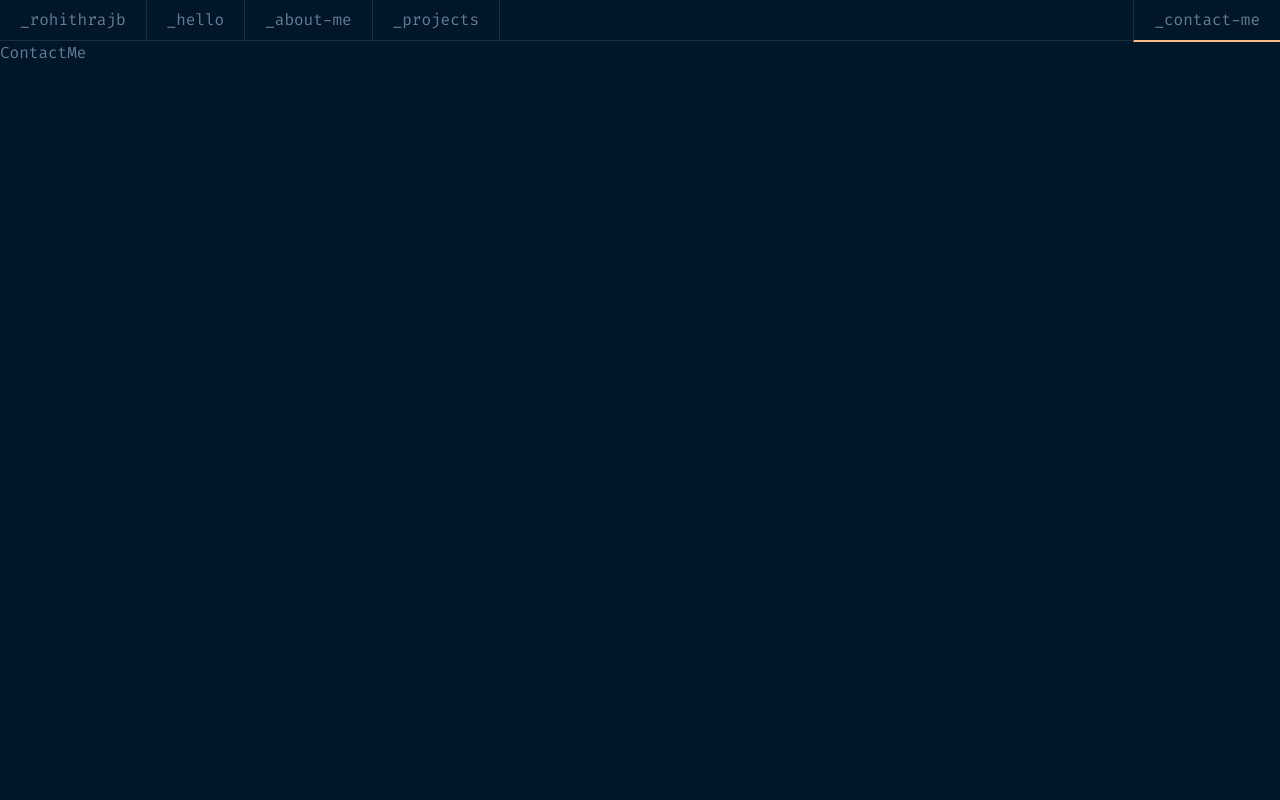
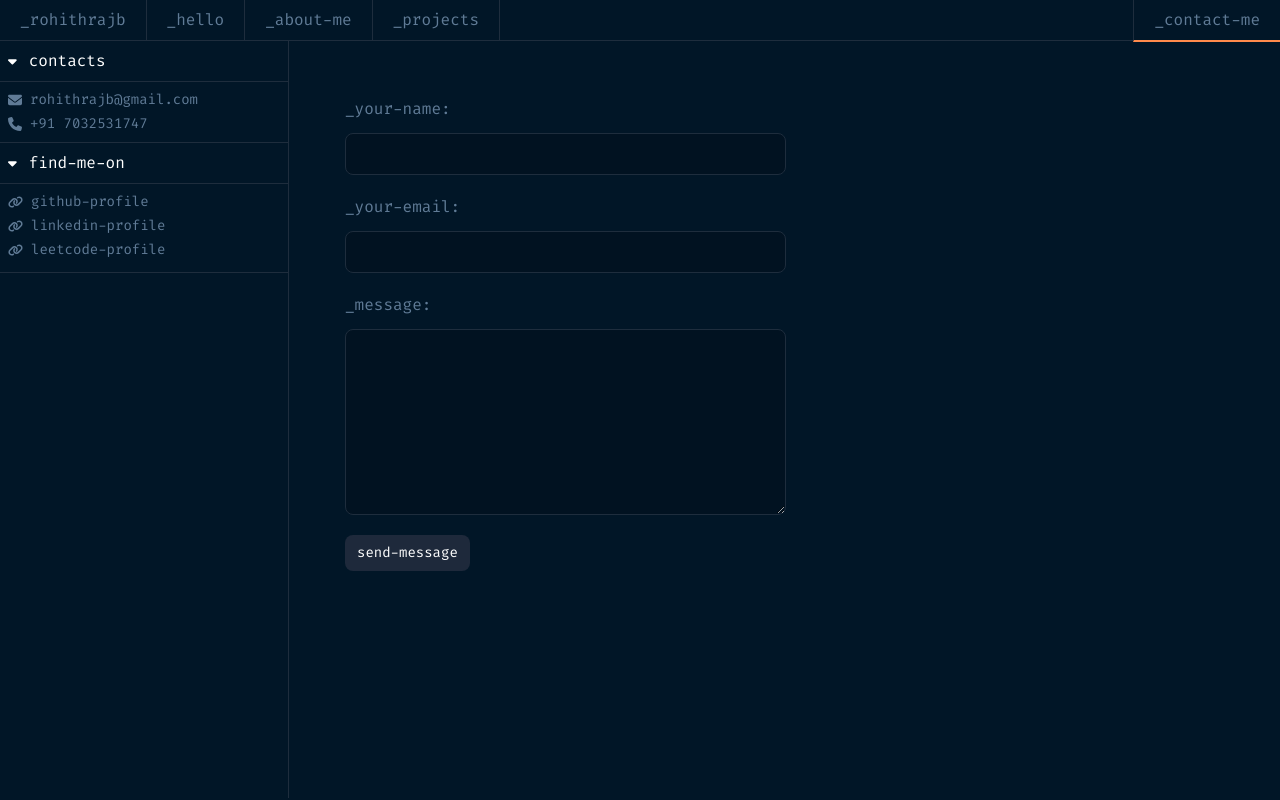
Before and after one commit to rohithrajb/rohithrajb.github.io, a React (Vite) app: page /contact-me in a window 1280 px wide. Built offline with nearby package versions, Linux system fonts and the light colour scheme.

Commit message:
ContactMe page done. Implemented EmailJS to send mails

```diff
--- a/package.json
+++ b/package.json
@@ -10,6 +10,9 @@
     "preview": "vite preview"
   },
   "dependencies": {
+    "@emailjs/browser": "^4.3.3",
+    "@fortawesome/free-solid-svg-icons": "^6.5.2",
+    "@fortawesome/react-fontawesome": "^0.2.0",
     "flowbite": "^2.3.0",
     "flowbite-react": "^0.9.0",
     "react": "^18.2.0",
--- a/src/App.jsx
+++ b/src/App.jsx
@@ -1,6 +1,7 @@
 import React from 'react'
 import Navbar from './components/Navbar.jsx'
 import { Routes, Route } from 'react-router-dom'
+
 import Home from './pages/Home'
 import AboutMe from './pages/AboutMe.jsx'
 import Projects from './pages/Projects.jsx'
--- a/src/components/Navbar.css
+++ b/src/components/Navbar.css
@@ -1,6 +1,6 @@
 /* <NavLink> automatically looks for a .active class */
 ul .active {
-   @apply border-b-2 border-b-orange-300;
+   @apply border-b-2 border-b-orange-400;
 }
 
 ul a {
@@ -8,7 +8,7 @@ ul a {
 }
 
 ul a:hover {
-   @apply text-orange-300 transition duration-300;
+   @apply text-orange-400 transition duration-500;
 }
 
 ul a:last-child {
@@ -25,7 +25,7 @@ ul {
 
 /* styles that should apply when width is > 768 px */
 @media (min-width: 768px) {
-   button {
+   nav button {
       display: none !important;
    }
 }
@@ -37,7 +37,7 @@ ul {
    }
 
    /* '!' makes a style important */
-   button {
+   nav button {
       @apply !ml-auto
    }
 
--- /dev/null
+++ b/src/pages/ContactMe.css
@@ -0,0 +1,39 @@
+.page-height {
+   height: calc(100vh - 43px);
+}
+
+.details {
+   @apply flex items-center
+}
+
+.details :hover {
+   @apply text-white transition duration-300
+}
+
+form div {
+   @apply flex flex-col mb-5
+}
+
+form div label {
+   @apply mb-3
+}
+
+form div input {
+   @apply !bg-[#011221] !rounded-lg !border-border
+}
+
+form div input:focus {
+   @apply !border-main !shadow-input !ring-0
+}
+
+form div textarea {
+   @apply bg-[#011221] rounded-lg border-border
+}
+
+form div textarea:focus {
+   @apply border-main shadow-input ring-0
+}
+
+form button {
+   @apply bg-slate-800 px-3 py-2 rounded-lg text-white text-sm transition-all duration-300 hover:bg-slate-700
+}
--- a/src/pages/ContactMe.jsx
+++ b/src/pages/ContactMe.jsx
@@ -1,9 +1,118 @@
-import React from 'react'
+import { React, useRef, useState } from 'react'
+import { FontAwesomeIcon } from '@fortawesome/react-fontawesome'
+import {
+   faCaretDown,
+   faCaretRight,
+   faEnvelope,
+   faPhone,
+   faLink,
+} from '@fortawesome/free-solid-svg-icons'
+import './ContactMe.css'
+import emailjs from '@emailjs/browser'
 
 const ContactMe = () => {
-  return (
-    <div>ContactMe</div>
-  )
+   const form = useRef()
+
+   const [contactsOpen, setContactsOpen] = useState(true)
+   const [socialsOpen, setSocialsOpen] = useState(true)
+
+   const socials = [
+      ['github-profile', 'github.com/rohithrajb'],
+      ['linkedin-profile', 'www.linkedin.com/in/rohith-raj-bingi-92b91a11a/'],
+      ['leetcode-profile', 'leetcode.com/u/rohithrajb/'],
+   ]
+
+   const sendMail = (e) => {
+      e.preventDefault()
+
+      emailjs
+         .sendForm('service_nk3fnk4', 'template_thcnjhb', form.current, {
+            publicKey: '5zIux2TVHAlabReWW',
+         })
+         .then(
+            () => {
+               console.log('SUCCESS!')
+            },
+            (error) => {
+               console.log('FAILED...', error.text)
+            }
+         )
+   }
+
+   return (
+      <div className='flex'>
+         <div className='flex flex-col w-72'>
+            <div className='flex flex-col text-white transition duration-300 hover:text-green-300'>
+               <div
+                  className='flex p-2 items-center border-b border-border cursor-pointer'
+                  onClick={() => setContactsOpen((contactsOpen) => !contactsOpen)}>
+                  {contactsOpen ? (
+                     <FontAwesomeIcon icon={faCaretDown} className='text-sm' />
+                  ) : (
+                     <FontAwesomeIcon icon={faCaretRight} className='text-sm' />
+                  )}
+                  <p className='ml-3'>contacts</p>
+               </div>
+            </div>
+            {contactsOpen && (
+               <div className='p-2 text-sm border-b border-border'>
+                  <a href='mailto:rohithrajb@gmail.com' className='details'>
+                     <FontAwesomeIcon icon={faEnvelope} />
+                     <p className='ml-2'>rohithrajb@gmail.com</p>
+                  </a>
+                  <a href='tel:7032531747' className='mt-1 details'>
+                     <FontAwesomeIcon icon={faPhone} />
+                     <p className='ml-2'>+91 7032531747</p>
+                  </a>
+               </div>
+            )}
+            <div className='flex flex-col text-white transition duration-300 hover:text-green-300'>
+               <div
+                  className='flex p-2 items-center border-b border-border cursor-pointer'
+                  onClick={() => setSocialsOpen((socialsOpen) => !socialsOpen)}>
+                  {socialsOpen ? (
+                     <FontAwesomeIcon icon={faCaretDown} className='text-sm' />
+                  ) : (
+                     <FontAwesomeIcon icon={faCaretRight} className='text-sm' />
+                  )}
+                  <p className='ml-3'>find-me-on</p>
+               </div>
+            </div>
+            {socialsOpen && (
+               <div className='p-2 border-b border-border'>
+                  {socials.map((social, i) => (
+                     <a
+                        key={i}
+                        href={'https://' + social[1]}
+                        target='_blank'
+                        className='details text-sm mb-1'>
+                        <FontAwesomeIcon icon={faLink} className='text-xs' />
+                        <p className='ml-2'>{social[0]}</p>
+                     </a>
+                  ))}
+               </div>
+            )}
+         </div>
+         <form
+            ref={form}
+            className='border-l border-border page-height p-14'
+            onSubmit={sendMail}>
+            <div>
+               <label htmlFor='name'>_your-name:</label>
+               <input type='text' name='from_name' id='name' required />
+            </div>
+            <div>
+               <label htmlFor='email'>_your-email:</label>
+               <input type='email' name='from_email' id='email' required />
+            </div>
+            <div>
+               <label htmlFor='message'>_message:</label>
+               <textarea name='message' id='message' rows={7} cols={40} required></textarea>
+            </div>
+            <button type='submit'>send-message</button>
+         </form>
+      </div>
+   )
 }
 
 export default ContactMe
--- /dev/null
+++ b/src/pages/Home.css
@@ -0,0 +1,22 @@
+.page-height {
+   height: calc(100vh - 43px);
+}
+
+@media (max-width: 900px) {
+   .name {
+      @apply text-5xl
+   }
+
+   .title {
+      @apply text-2xl mb-6
+   }
+
+   .github {
+      @apply hidden
+   }
+
+   .game {
+      @apply hidden
+   }
+
+}
--- a/src/pages/Home.jsx
+++ b/src/pages/Home.jsx
@@ -1,9 +1,30 @@
 import React from 'react'
+import bg from '../assets/background.svg'
+import './Home.css'
 
 const Home = () => {
-  return (
-    <div>Home</div>
-  )
+   return (
+      <>
+         <img src={bg} alt="hello" className='fixed right-20 -z-10' />
+         <div className='flex items-center justify-around page-height'>
+            <div className='px-6'>
+               <p className='text-white pl-1'>Hi, I am</p>
+               <h1 className='text-6xl text-white font-normal mt-2 name'>Rohith Raj <br />Bingi</h1>
+               <h2 className='text-3xl text-blue-600 mt-2 title'>&gt; Front-end developer</h2>
+               <p className='text-main mt-10 github'>// try the game out <br />// you can find it my github</p>
+               <div>
+                  <span className='text-blue-600'>const </span>
+                  <span className='text-green-400'>githubLink </span>
+                  <span className='text-white'>= </span>
+                  <a className='text-orange-400 hover:border-b border-b-orange-400' href='https://github.com/rohithrajb' target='_blank'>"https://github.com/rohithrajb"</a>
+               </div>
+            </div>
+            <div className='game'>
+               <p className='p-40 border border-orange-400'>tic tac toe <br /> under development</p>
+            </div>
+         </div>
+      </>
+   )
 }
 
 export default Home
--- a/tailwind.config.js
+++ b/tailwind.config.js
@@ -16,6 +16,9 @@ export default {
             'main': '#607B96',
             'border': '#1e2d3d'
          },
+         boxShadow: {
+            'input' : '0 0 0 2px rgba(96, 123, 150, .3)'
+         }
       },
    },
    plugins: [
```
Also changed, not shown: src/assets/background.svg (added), 1 other file (tests, documents, lock files or other folders).
